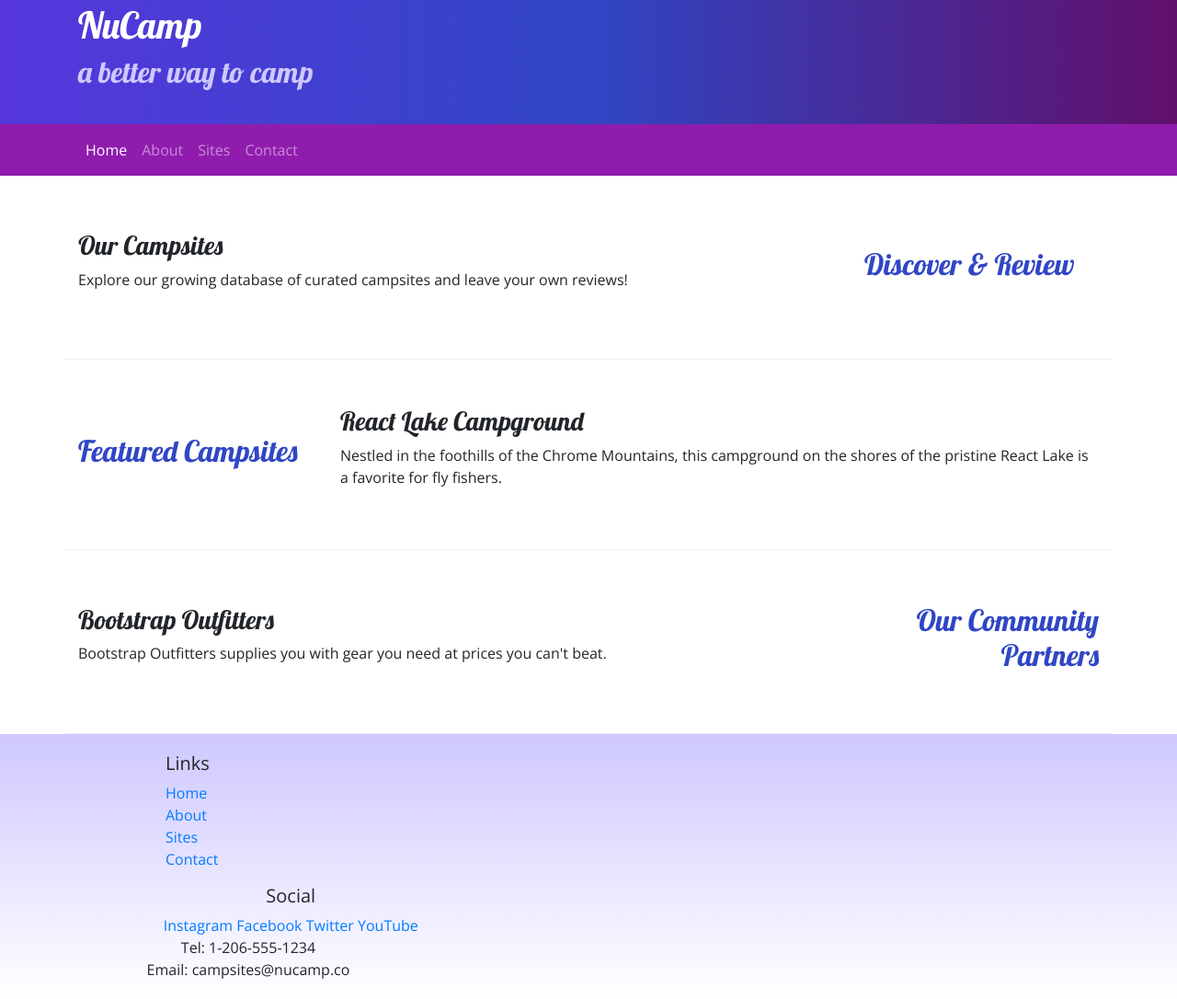
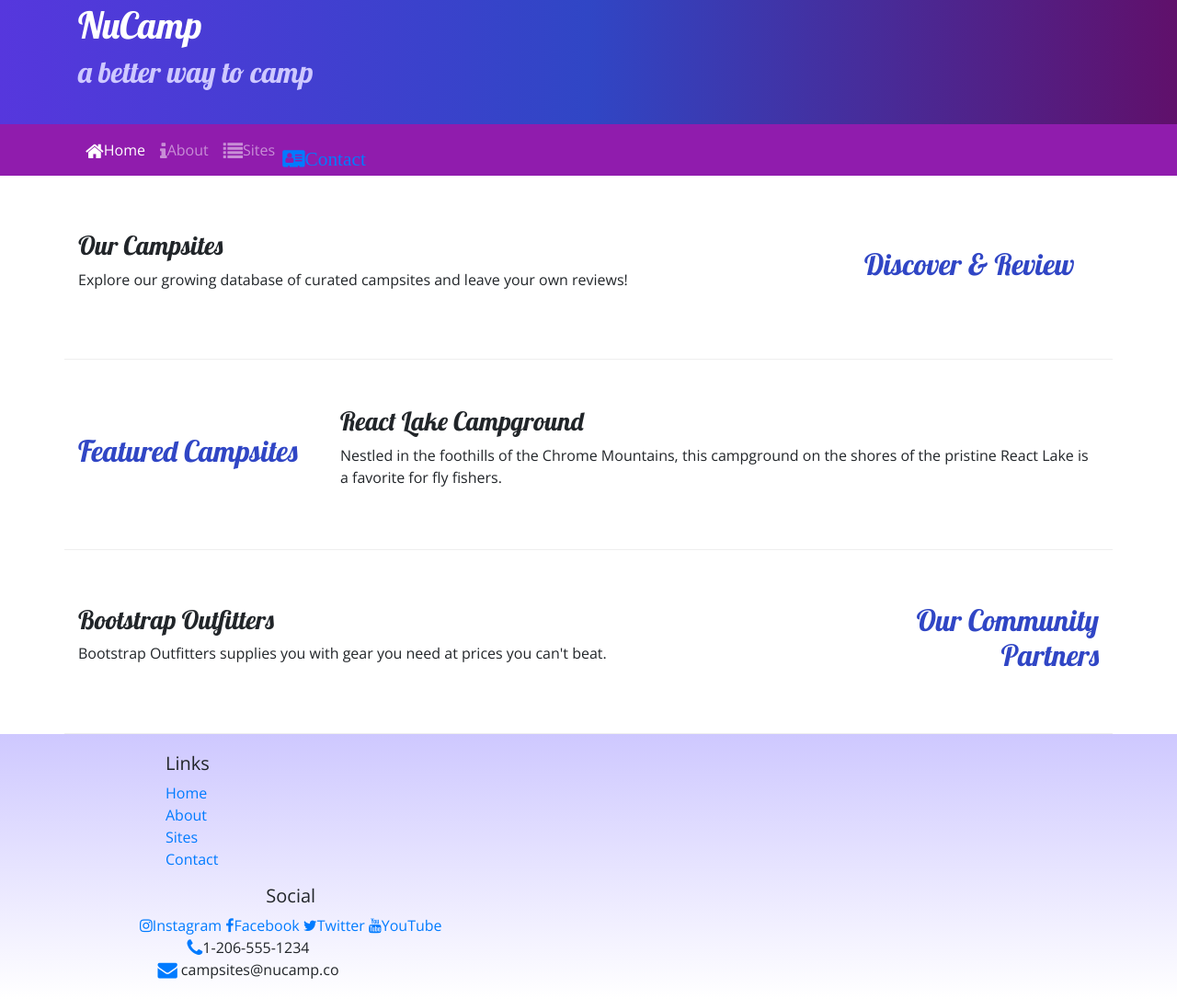
Before and after one commit to aarontorresweb/nuCamp, a website: page index.html in a window 1280 px wide. Shown: the part 27-1113 px from the top of the page at 92% size. Drawn offline with nearby package versions, Linux system fonts and the light colour scheme.

Commit message:
Icon Fonts

```diff
--- a/index.html
+++ b/index.html
@@ -10,8 +10,10 @@
     <link rel="stylesheet" href="node_modules/bootstrap/dist/css/bootstrap.min.css" />
 
     <!-- Additional CSS must be placed after Bootstrap CSS -->
+    <link rel="stylesheet" href="node_modules/font-awesome/css/font-awesome.min.css"/>
     <link rel="stylesheet" href="https://fonts.googleapis.com/css?family=Lobster|Open+Sans"/>
     <link rel="stylesheet" href="css/styles.css"/>
+
 
     <title>NuCamp: A Better Way To Camp</title>
 </head>
@@ -37,10 +39,10 @@
             </button>
             <div class="collapse navbar-collapse" id="nucampNavbar">
                 <ul class="navbar-nav">
-                    <li class="nav-item active"><a class="nav-link" href="index.html">Home</a></li>
-                    <li class="nav-item"><a class="nav-link" href="aboutus.html">About</a></li>
-                    <li class="nav-item"><a class="nav-link" href="#">Sites</a></li>
-                    <li class="nav-item"><a class="nav-link" href="#">Contact</a></li>
+                    <li class="nav-item active"><a class="nav-link" href="index.html"><i class="fa fa-home fa-lg"></i>Home</a></li>
+                    <li class="nav-item"><a class="nav-link" href="aboutus.html"><i class="fa fa-info fa-lg"></i>About</a></li>
+                    <li class="nav-item"><a class="nav-link" href="#"><i class="fa fa-list fa-lg"></i>Sites</a></li>
+                    <li class="nav-item"><a class="nav-link" href="#"><a class="fa fa-address-card fa-lg"><i class=""></i>Contact</a></li>
                 </ul>
             </div>
         </div>
@@ -93,14 +95,14 @@
             </div>
             <div class="col-6 col-sm-5 text-center">
                 <h5>Social</h5>
-                <a href="http://instagram.com/">Instagram</a>
-                <a href="http://facebook.com/">Facebook</a>
-                <a href="http://twitter.com/">Twitter</a>
-                <a href="http://youtube.com/">YouTube</a>
+                <a href="http://instagram.com/"><i class="fa fa-instagram"></i>Instagram</a>
+                <a href="http://facebook.com/"><i class="fa fa-facebook"></i>Facebook</a>
+                <a href="http://twitter.com/"><i class="fa fa-twitter"></i>Twitter</a>
+                <a href="http://youtube.com/"><i class="fa fa-youtube"></i>YouTube</a>
             </div>
             <div class="col-sm-4 text-center">
-                Tel: 1-206-555-1234<br/>
-                Email: campsites@nucamp.co
+                <i class="fa fa-phone fa-lg text-primary"></i>1-206-555-1234<br/>
+                <i class="fa fa-envelope fa-lg text-primary"></i> campsites@nucamp.co
             </div>
         </div>
     </footer>
--- a/package.json
+++ b/package.json
@@ -15,6 +15,8 @@
   },
   "dependencies": {
     "bootstrap": "^4.5.2",
+    "bootstrap-social": "^5.1.1",
+    "font-awesome": "^4.7.0",
     "jquery": "^3.5.1",
     "popper.js": "^1.16.1"
   }
```
Also changed, not shown: aboutus.html (+11 -10 lines), 1 other file.
